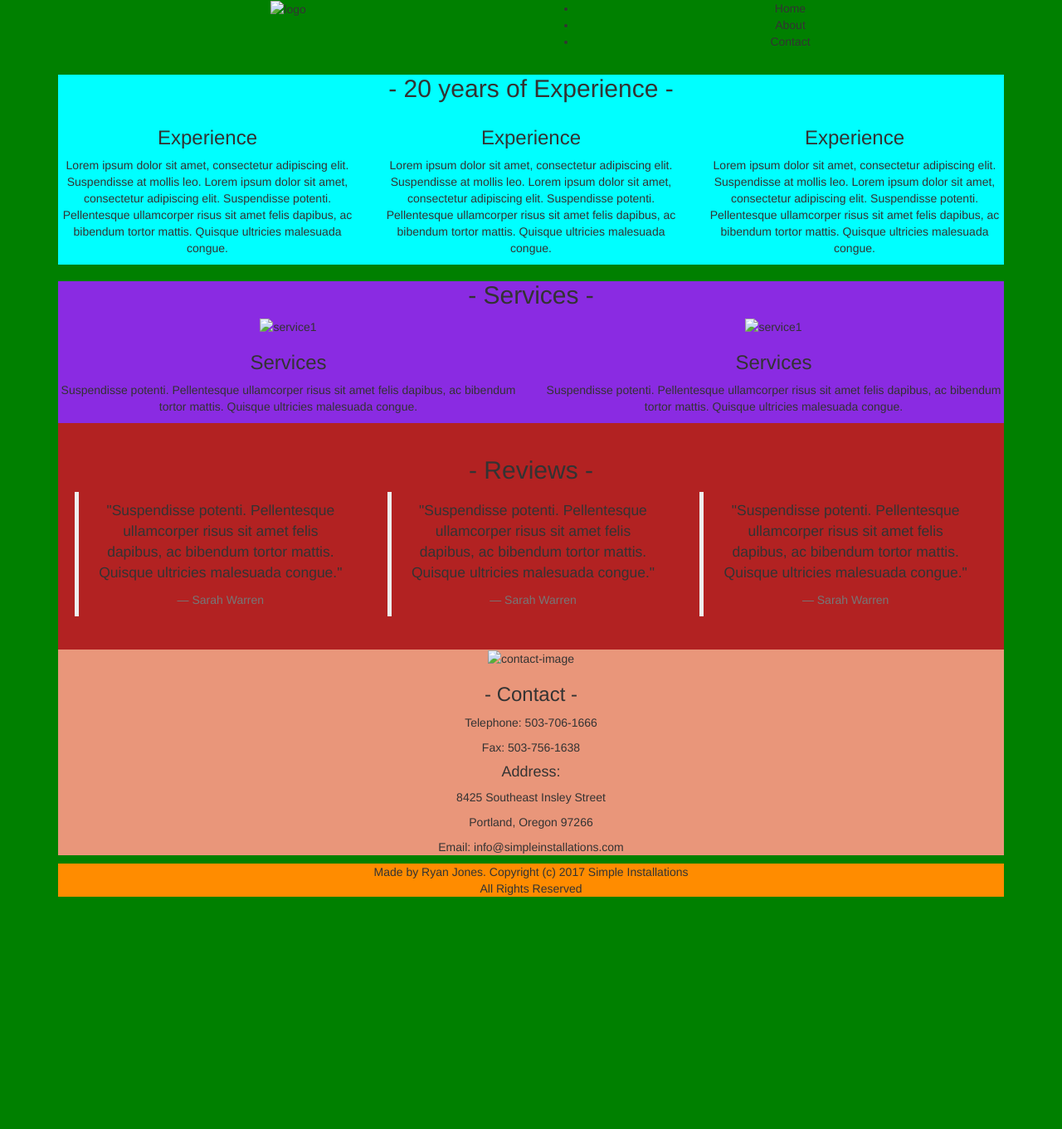
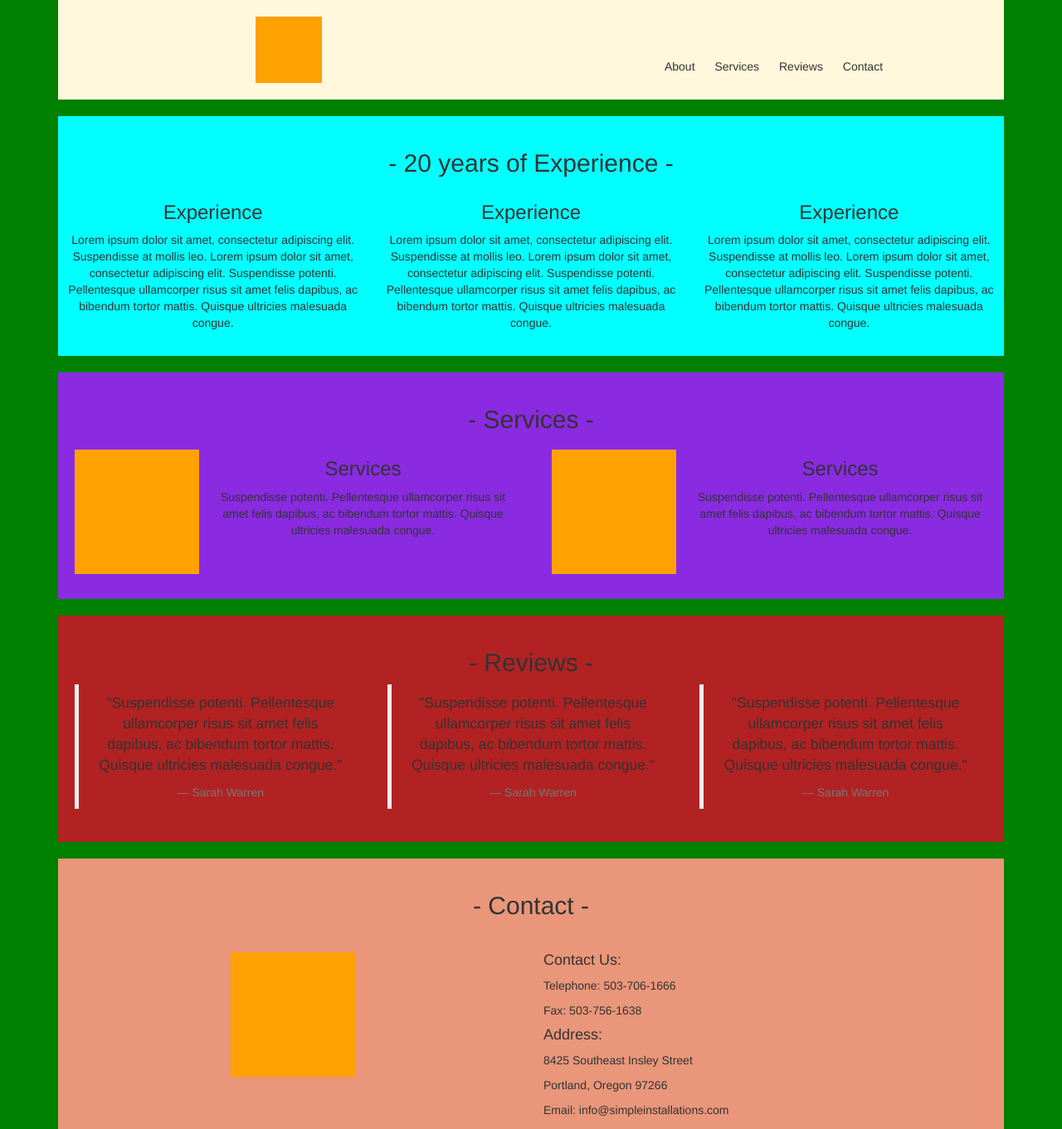
Before and after one commit to Znergy/Simple-Installations, a plain HTML site: page index.html in a window 1280 px wide. Shown: the top 1361 px of the page at 83% size. Before the commit the page ends 1081 px from the top, so only its background shows below. Drawn offline with nearby package versions, Linux system fonts and the light colour scheme.

Commit message:
add contact-text formatting, padding to footer, and additional navigation options

```diff
--- a/css/styles.css
+++ b/css/styles.css
@@ -1,32 +1,86 @@
 body {
   background-color: green;
   text-align: center;
+  color: #333;
+}
+
+.header {
+  background-color: cornsilk;
+  padding-top: 20px;
+  padding-bottom: 20px;
+}
+
+.navigation {
+  list-style-type: none;
+  padding-top: 50px;
+  padding-left: 10px;
+  padding-right: 10px;
+}
+
+.navigation li {
+  padding: 10px;
+  display: inline;
 }
 
 .about {
   background-color: aqua;
-  height: auto;
+  padding: 20px;
+  margin-top: 20px;
+  padding-left: 10px;
+  padding-right: 10px;
 }
 
 .services {
   background-color: blueviolet;
-  height: auto;
+  padding: 20px;
+  margin-top: 20px;
+  padding-left: 10px;
+  padding-right: 10px;
+}
+
+.center-image {
+  margin-left: auto;
+  margin-right: auto;
+  display: block;
+}
+
+.services-image {
+  float: left;
+  padding: 10px;
 }
 
 .reviews {
   background-color: firebrick;
   padding: 20px;
+  margin-top: 20px;
   height: auto;
 }
 
 .contact {
   background-color: darksalmon;
   height: auto;
+  padding: 20px;
+  margin-top: 20px;
+  padding-left: 10px;
+  padding-right: 10px;
+}
+
+
+.contact img {
+  padding-top: 30px;
+}
+
+.contact-text {
+  text-align: left;
+  padding-top: 20px;
 }
 
 .footer {
   background-color: darkorange;
   height: auto;
+  padding-top: 20px;
+  padding-bottom: 20px;
+  margin-top: 20px;
 }
 
 .carousel {
@@ -51,6 +105,7 @@ body {
 
 
 
+
 /*** Carousel slideshow ***/
 
 .carousel-inner > .item > img,
--- a/index.html
+++ b/index.html
@@ -21,12 +21,13 @@
       <div class="header">
         <div class="row">
           <div class="col-md-6">
-            <img src="images/" alt="logo">
+            <img src="images/square-icon.png" alt="logo">
           </div>
           <div class="col-md-6">
             <ul class="navigation">
-              <li>Home</li>
               <li>About</li>
+              <li>Services</li>
+              <li>Reviews</li>
               <li>Contact</li>
             </ul>
           </div>
@@ -57,12 +58,12 @@
         <h2>- Services -</h2>
         <div class="row">
           <div class="col-md-6">
-            <img src="images/" alt="service1">
+            <img src="images/square-small.png" class="img-responsive services-image center-image" alt="service1">
             <h3>Services</h3>
             <p>Suspendisse potenti. Pellentesque ullamcorper risus sit amet felis dapibus, ac bibendum tortor mattis. Quisque ultricies malesuada congue.</p>
           </div>
           <div class="col-md-6">
-            <img src="images/" alt="service1">
+            <img src="images/square-small.png" class="img-responsive services-image center-image" alt="service1">
             <h3>Services</h3>
             <p>Suspendisse potenti. Pellentesque ullamcorper risus sit amet felis dapibus, ac bibendum tortor mattis. Quisque ultricies malesuada congue.</p>
           </div>
@@ -96,14 +97,23 @@
 
       <!-- Contact -->
       <div class="contact">
-        <img src="images/" alt="contact-image">
-        <h3>- Contact -</h3>
+        <h2>- Contact -</h2>
+        <div class="row">
+          <div class="col-md-6">
+            <img src="images/square-small.png" class="img-responsive center-image" alt="contact-image">
+          </div>
+          <div class="col-md-6">
+            <div class="contact-text">
+              <h4>Contact Us:</h4>
               <p>Telephone: 503-706-1666</p>
               <p>Fax: 503-756-1638</p>
               <h4>Address:</h4>
               <p>8425 Southeast Insley Street</p>
               <p>Portland, Oregon 97266</p>
               <p>Email: info@simpleinstallations.com</p>
+            </div>
+          </div>
+        </div>
       </div>
 
       <!-- Footer -->
```
Also changed, not shown: images/square-icon.png (added), images/square-small.png (added). Lines whose indentation alone changed are shown as unchanged.
